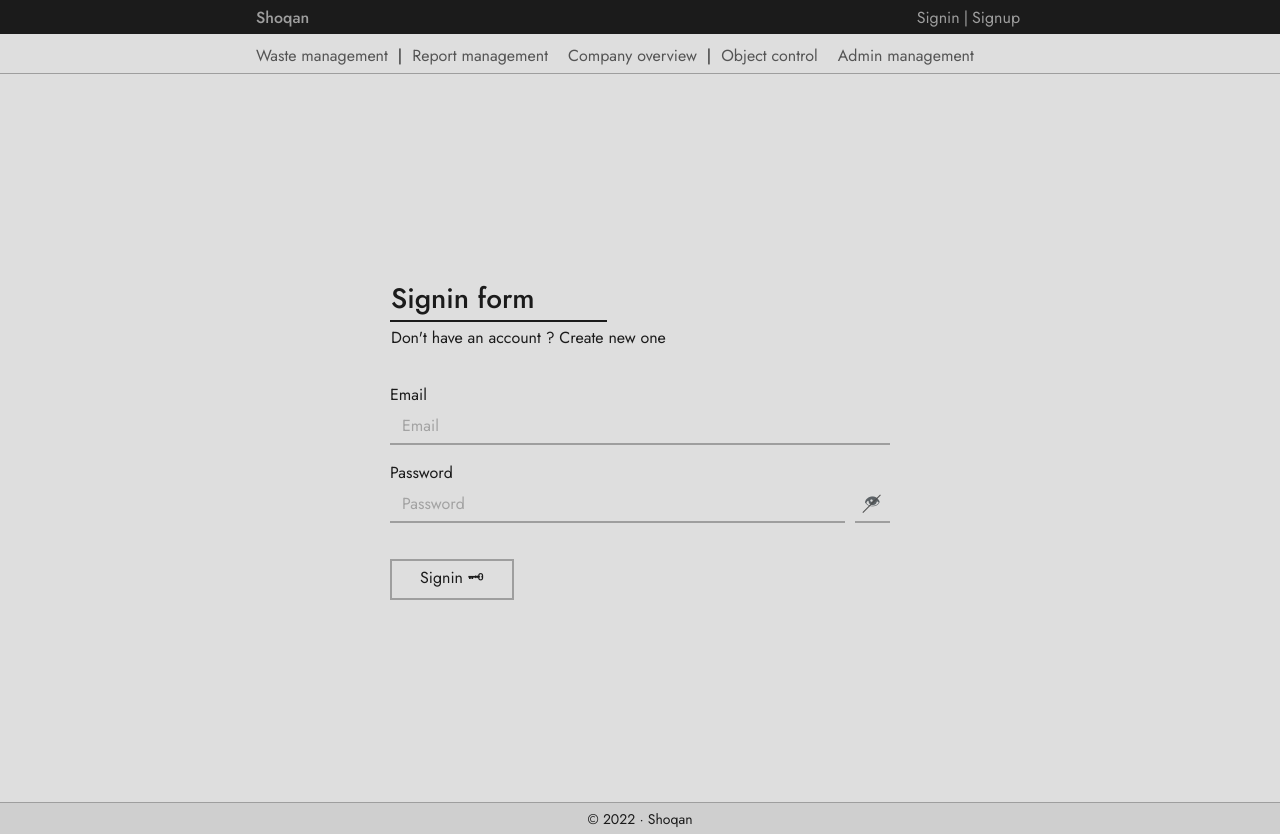
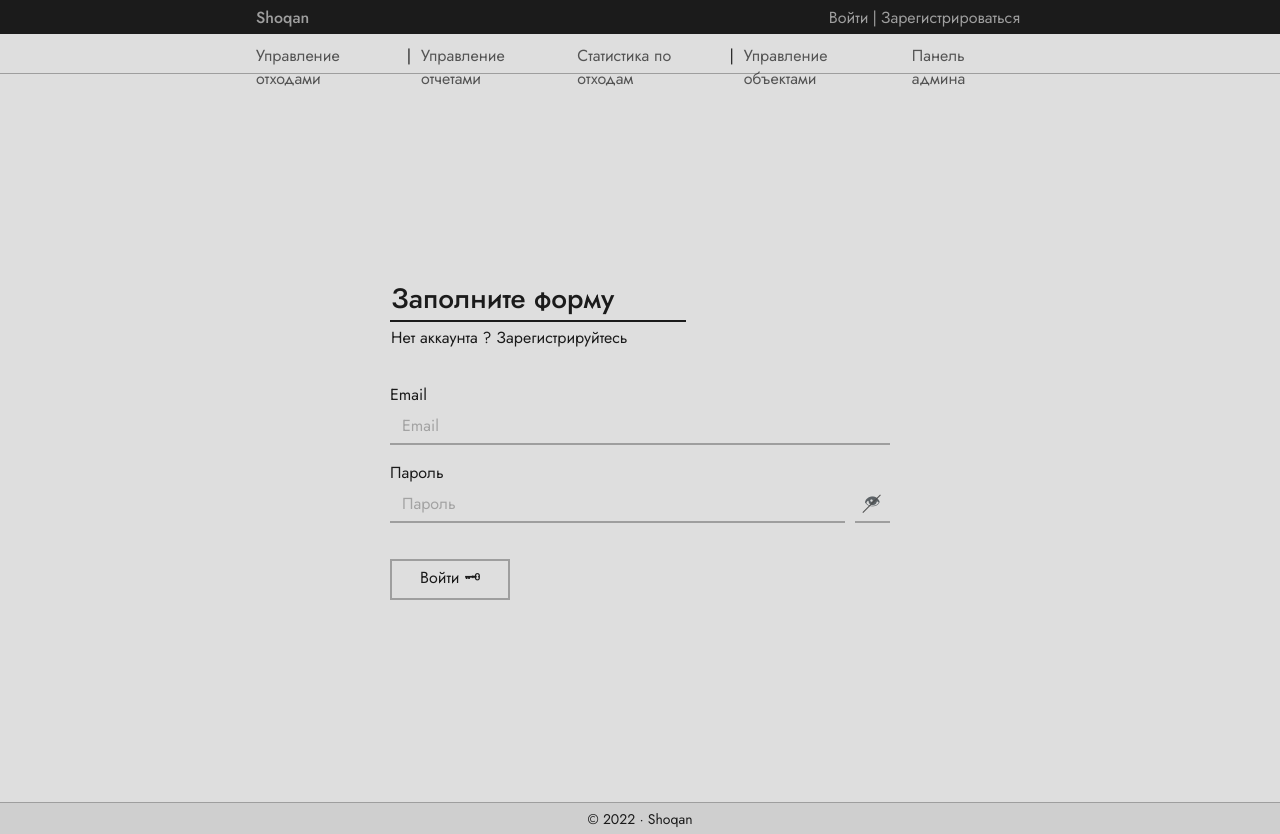
Before and after one commit to deger4beger/kzenergy-2, a React (Create React App) app: page /signin in a window 1280 px wide. Built offline with nearby package versions, Linux system fonts and the light colour scheme.

Commit message:
refactor to russian

```diff
--- a/src/app/components/AuthTemplate/index.tsx
+++ b/src/app/components/AuthTemplate/index.tsx
@@ -25,10 +25,10 @@ const AuthTemplate: React.FC<Props> = ({
 				</div>
 				<div className={s.subtitle}>
 					{ isSigninForm ? <Link to={"/signup"} className={s.link}>
-							Don't have an account ? Create new one
+							Нет аккаунта ? Зарегистрируйтесь
 						</Link>
 					: <Link to={"/signin"} className={s.link}>
-						← Back to login
+						← Назад ко входу
 					</Link> }
 				</div>
 				<div className={s.inputs}>
--- a/src/app/components/Dropdown/index.tsx
+++ b/src/app/components/Dropdown/index.tsx
@@ -27,7 +27,7 @@ const Dropdown: React.FC<Props> = ({
 					className={cn(s.upper, {[s.selected]: !!selected})}
 					onClick={() => setIsActive(prev => !prev)}
 				>
-				{ selected ? selected : "Click to select..."}
+				{ selected ? selected : "Нажмите чтобы выбрать..."}
 				<div className={cn(s.arrow, {[s.active]: isActive})}>
 					›
 				</div>
--- a/src/app/index.scss
+++ b/src/app/index.scss
@@ -13,6 +13,8 @@ body {
 .root {
 	min-height: calc(100vh - 106px);
   position: relative;
+  width: 60%;
+  margin: 0 auto;
 }
 
 // .root:before {
--- /dev/null
+++ b/src/app/pages/ObjectControl/ControlPanel/index.tsx
@@ -0,0 +1,16 @@
+import s from "./index.module.scss"
+
+const ControlPanel = () => {
+	return (
+		<div className={s.wrapper}>
+			<div className={s.title}>
+				List of your objects
+			</div>
+			<div className={s.addBtn}>
+				+
+			</div>
+		</div>
+	)
+}
+
+export default ControlPanel
--- /dev/null
+++ b/src/app/pages/ObjectControl/ListObjects/index.tsx
@@ -0,0 +1,11 @@
+
+
+const ListObjects = () => {
+	return (
+		<div>
+			ListObjects
+		</div>
+	)
+}
+
+export default ListObjects
--- a/src/app/pages/ObjectControl/index.tsx
+++ b/src/app/pages/ObjectControl/index.tsx
@@ -1,10 +1,12 @@
-
+import ControlPanel from "./ControlPanel"
+import ListObjects from "./ListObjects"
 
 const ObjectControl = () => {
 	return (
-		<div>
-			ObjectControl
-		</div>
+		<>
+			<ControlPanel />
+			<ListObjects />
+		</>
 	)
 }
 
--- a/src/app/pages/Signin/index.tsx
+++ b/src/app/pages/Signin/index.tsx
@@ -15,13 +15,13 @@ const Signin = () => {
 		<AuthTemplate
 			button={
 				<Button
-					content="Signin 🗝"
+					content="Войти 🗝"
 					disabled={isBtnDisabled}
 					loading={isLoading}
 					onClick={onFormConfirm}
 				/>
 			}
-			title="Signin form"
+			title="Заполните форму"
 			error={error}
 			isSigninForm
 		>
@@ -33,9 +33,9 @@ const Signin = () => {
 				value={formData.email}
 			/>
 			<Input
-				name="Password"
+				name="Пароль"
 				onChange={setFormFieldValue("password")}
-				placeholder="Password"
+				placeholder="Пароль"
 				type="password"
 				value={formData.password}
 			/>
--- a/src/app/pages/Signup/index.tsx
+++ b/src/app/pages/Signup/index.tsx
@@ -16,20 +16,20 @@ const Signup = () => {
 		<AuthTemplate
 			button={
 				<Button
-					content="Signup 🗝"
+					content="Зарегистрироваться 🗝"
 					disabled={isBtnDisabled}
 					loading={isLoading}
 					onClick={onFormConfirm}
 				/>
 			}
-			title="Signup form"
+			title="Заполните форму"
 			isSigninForm={false}
 			error={localError || error}
 		>
 			<Input
-				name="Fullname"
+				name="ФИО"
 				onChange={setFormFieldValue("fullname")}
-				placeholder="Full name"
+				placeholder="ФИО"
 				type="text"
 				value={formData.fullname}
 			/>
@@ -41,29 +41,29 @@ const Signup = () => {
 				value={formData.email}
 			/>
 			<Input
-				name="Phone number"
+				name="Номер телефона"
 				onChange={setFormFieldValue("phone")}
-				placeholder="Phone number"
+				placeholder="Номер телефона"
 				type="tel"
 				value={formData.phone}
 			/>
 			<Dropdown
-				title="Your role in company"
+				title="Ваша должность"
 				selected={formData.role}
 				setSelected={setRole}
 				options={Object.values(UserRoles)}
 			/>
 			<Input
-				name="Password"
+				name="Пароль"
 				onChange={setFormFieldValue("password")}
-				placeholder="Password"
+				placeholder="Пароль"
 				type="password"
 				value={formData.password}
 			/>
 			<Input
-				name="Repeat password"
+				name="Повторите пароль"
 				onChange={setFormFieldValue("repeatPassword")}
-				placeholder="Repeat password"
+				placeholder="Повторите пароль"
 				type="password"
 				value={formData.repeatPassword}
 			/>
--- a/src/app/parts/Header/index.tsx
+++ b/src/app/parts/Header/index.tsx
@@ -34,11 +34,11 @@ const Header = () => {
 							</>
 							: <>
 								<Link className={s.btn} to={RouteNames.SIGNIN}>
-									Signin
+									Войти
 								</Link>
 								<Divider />
 								<Link className={s.btn} to={RouteNames.SIGNUP}>
-									Signup
+									Зарегистрироваться
 								</Link>
 							</>
 						}
@@ -54,7 +54,7 @@ const Header = () => {
 						})}
 						to={RouteNames.WASTE_MANAGEMENT}
 					>
-						Waste management
+						Управление отходами
 					</Link>
 					<Divider />
 					<Link
@@ -64,7 +64,7 @@ const Header = () => {
 						})}
 						to={RouteNames.REPORT_MANAGEMENT}
 					>
-						Report management
+						Управление отчетами
 					</Link>
 					<Link
 						className={cn(s.link, {
@@ -73,7 +73,7 @@ const Header = () => {
 						})}
 						to={RouteNames.COMPANY_OVERVIEW}
 					>
-						Company overview
+						Статистика по отходам
 					</Link>
 					<Divider />
 					<Link
@@ -83,7 +83,7 @@ const Header = () => {
 						})}
 						to={RouteNames.OBJECT_CONTROL}
 					>
-						Object control
+						Управление объектами
 					</Link>
 					<Link
 						className={cn(s.link, {
@@ -92,7 +92,7 @@ const Header = () => {
 						})}
 						to={RouteNames.ADMIN_MANAGEMENT}
 					>
-						Admin management
+						Панель админа
 					</Link>
 				</div>
 			</div>
--- a/src/types/user.ts
+++ b/src/types/user.ts
@@ -1,7 +1,7 @@
 export enum UserRoles {
-  Ecologist = "Ecologist",
-  FacilityWorker = "Facility worker",
-  Admin = "Admin"
+  Ecologist = "Эколог",
+  FacilityWorker = "Работник объекта",
+  Admin = "Админ"
 }
 
 export interface UserData {
```
Also changed, not shown: package.json (line endings or trailing spaces), src/app/pages/ObjectControl/ControlPanel/index.module.scss (added).
